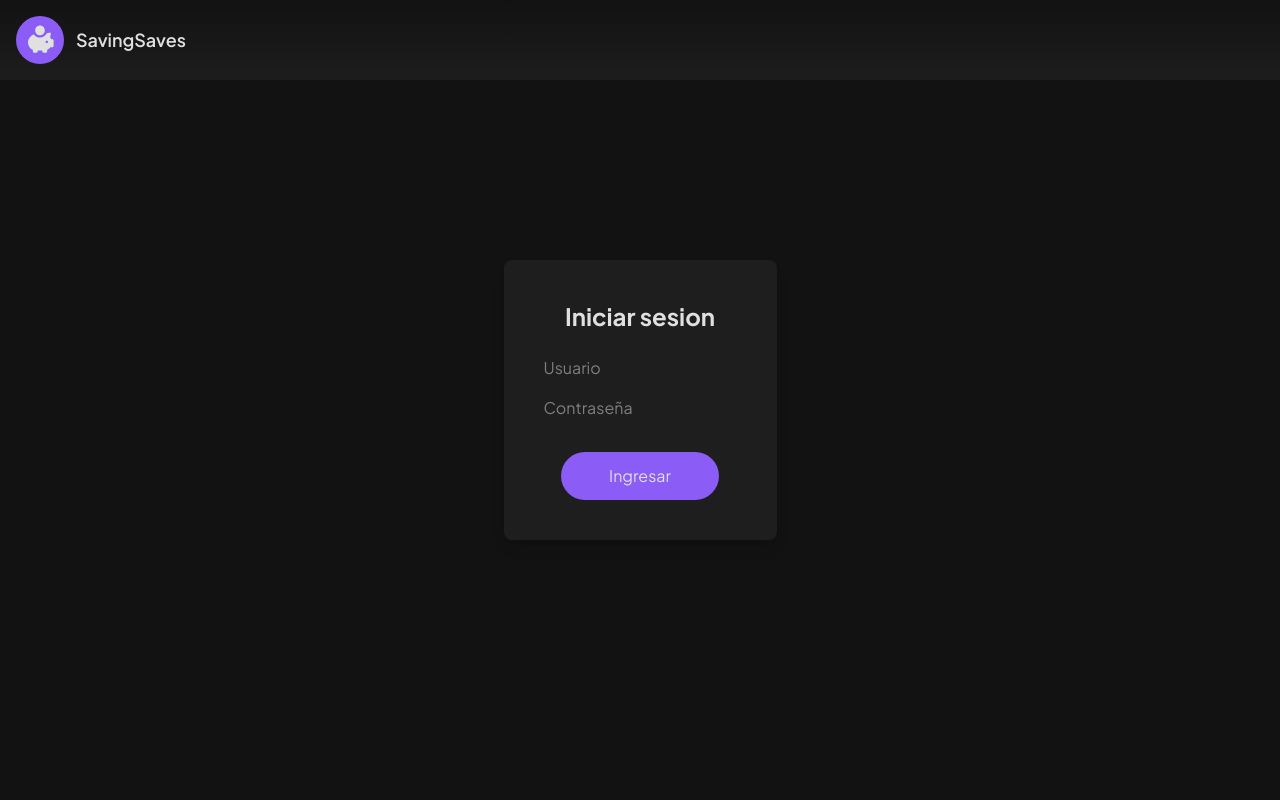
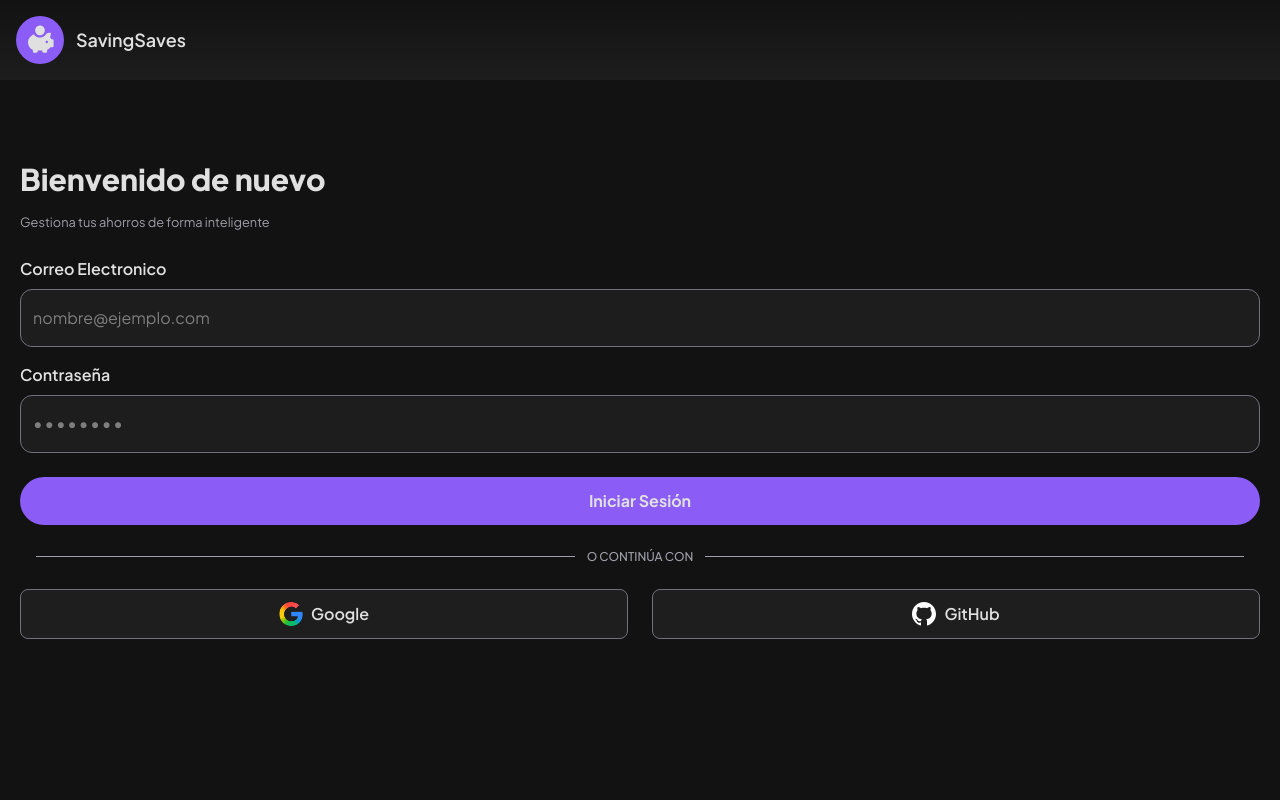
Before and after one commit to GuidoPerezR/savings-app, a React (Vite) app: page /login in a window 1280 px wide. Shown: the top 800 px of the page. Built offline with nearby package versions, Linux system fonts and the light colour scheme.

Commit message:
feat: enhance LoginPage with Google and GitHub login options

```diff
--- a/src/pages/Login.tsx
+++ b/src/pages/Login.tsx
@@ -1,22 +1,72 @@
+import { useId } from 'react';
+import { Google } from '@/components/icons/Google';
+import { GitHub } from '@/components/icons/Github';
+
 export function LoginPage() {
+  const emailInput = useId();
+  const passwordInput = useId();
+
+
+
   return (
-    <main className="flex min-h-dvh w-full items-center justify-center bg-dark px-5 py-10 font-jakarta-sans text-light">
-      <section>
-        <div className="flex w-full max-w-md flex-col gap-6 rounded-lg bg-secondary p-10 shadow-lg">
-          <h1 className="text-center text-2xl font-bold">Iniciar sesion</h1>
+    <main className="flex min-h-dvh items-center justify-center bg-dark px-5 py-32 font-jakarta-sans text-light">
+      <section className="w-full">
+        <h1 className="text-3xl font-extrabold text-balance">
+          Bienvenido de nuevo
+        </h1>
+        <small className="mt-4 block text-zinc-400">
+          Gestiona tus ahorros de forma inteligente
+        </small>
 
-          <form action="" className="flex flex-col gap-4">
-            <input type="text" placeholder="Usuario" />
-            <input type="password" placeholder="Contraseña" />
-            <footer className="mx-auto mt-4">
-              <button
-                type="submit"
-                className="rounded-3xl bg-primary px-12 py-3"
-              >
-                Ingresar
-              </button>
-            </footer>
-          </form>
+        <form className="mt-6 flex flex-col">
+          <label htmlFor={emailInput} className="font-semibold">
+            Correo Electronico
+          </label>
+          <input
+            type="email"
+            name="email"
+            id={emailInput}
+            placeholder="nombre@ejemplo.com"
+            className="mt-2 rounded-xl border border-zinc-500 bg-navbar px-3 py-4 text-light focus:outline-primary"
+          />
+
+          <label htmlFor={passwordInput} className="mt-4 font-semibold">
+            Contraseña
+          </label>
+          <input
+            type="password"
+            name="password"
+            id={passwordInput}
+            placeholder="••••••••"
+            className="mt-2 rounded-xl border border-zinc-500 bg-navbar px-3 py-4 text-light placeholder:text-lg placeholder:tracking-widest focus:outline-primary"
+          />
+
+          <button
+            type="submit"
+            className="mt-6 rounded-3xl bg-primary px-12 py-3 font-bold"
+          >
+            Iniciar Sesión
+          </button>
+        </form>
+
+        <div className="my-6 flex items-center gap-3 px-4">
+          <div className="h-px flex-1 bg-zinc-400"></div>
+          <span className="text-xs font-medium text-zinc-400">
+            O CONTINÚA CON
+          </span>
+          <div className="h-px flex-1 bg-zinc-400"></div>
+        </div>
+
+        <div className="flex w-full items-center gap-6">
+          <div className="flex w-full items-center justify-center gap-2 rounded-lg border border-zinc-500 bg-secondary px-5 py-3 font-semibold">
+            <Google className="size-6" />
+            <span>Google</span>
+          </div>
+
+          <div className="flex w-full items-center justify-center gap-2 rounded-lg border border-zinc-500 bg-secondary px-5 py-3 font-semibold">
+            <GitHub className="size-6" />
+            <span>GitHub</span>
+          </div>
         </div>
       </section>
     </main>
```
